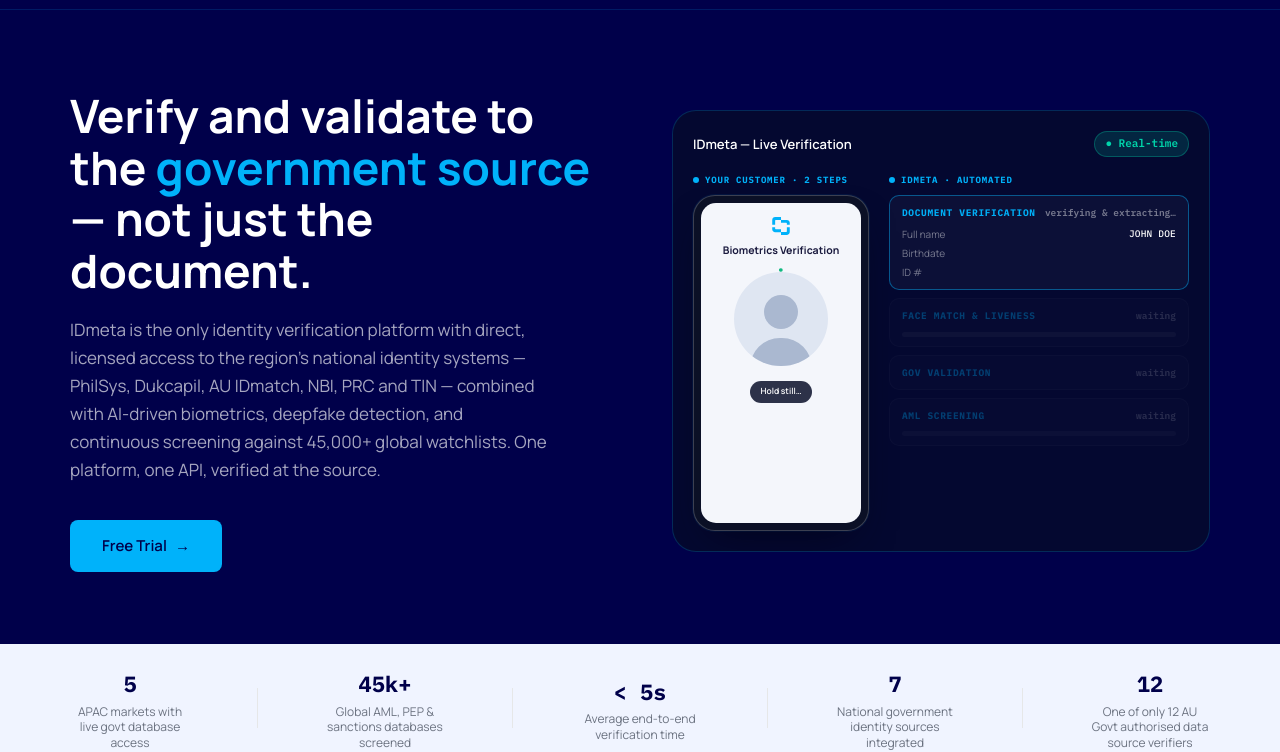
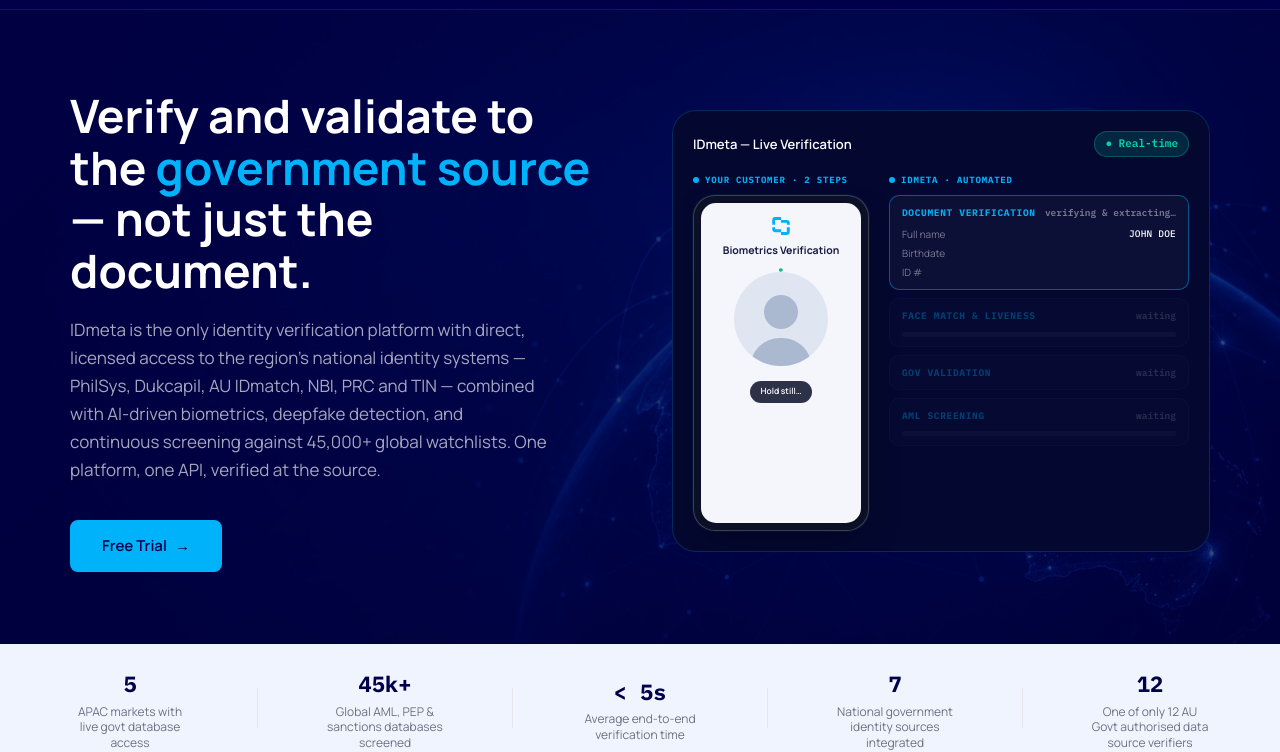
Before and after one commit to IDMeta/IDmeta-Website, a website: page index.html in a window 1280 px wide. Shown: the part 55-807 px from the top of the page. Drawn offline with Linux system fonts and the light colour scheme.

Commit message:
Updated background

```diff
--- a/styles.css
+++ b/styles.css
@@ -80,7 +80,7 @@ body[data-page="contact"] a.btn-primary{display:inline-flex}
 
 /* HERO */
 .hero{background:linear-gradient(135deg,var(--midnight) 0%,var(--violet) 100%);padding:80px 0 72px;position:relative;overflow:hidden}
-body[data-page="home"] .hero{background:#00004a}
+body[data-page="home"] .hero{background:linear-gradient(135deg,rgba(0,0,74,.88) 0%,rgba(0,0,74,.72) 100%),url('brand_assets/hero-banner.jpeg') center/cover no-repeat}
 body[data-page="home"] .hero::before,
 body[data-page="home"] .hero::after{display:none}
 .hero::after{content:'';position:absolute;top:-120px;right:-80px;width:480px;height:480px;border-radius:50%;background:var(--violet);opacity:.12;pointer-events:none}
```
Also changed, not shown: brand_assets/hero-banner.jpeg (added).
